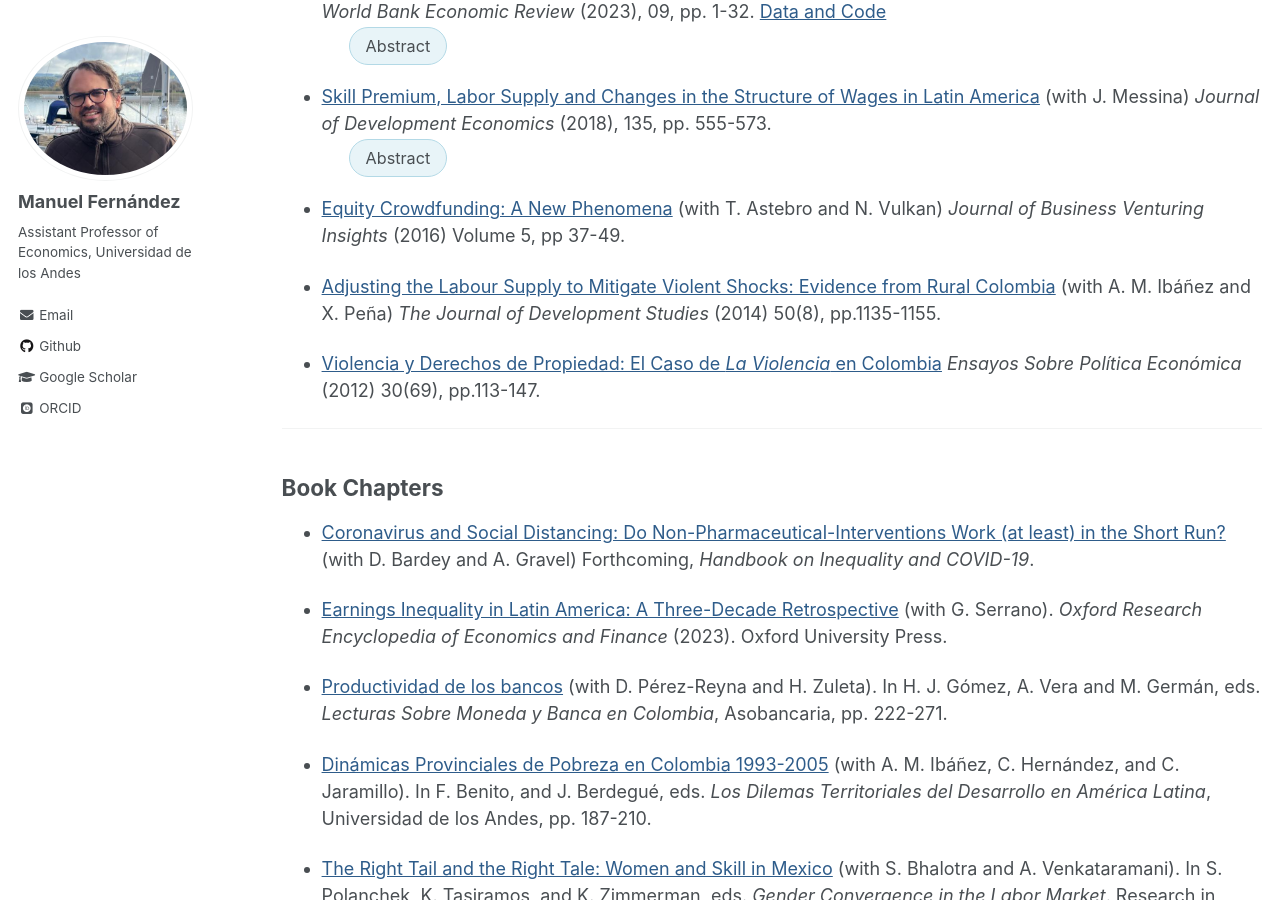
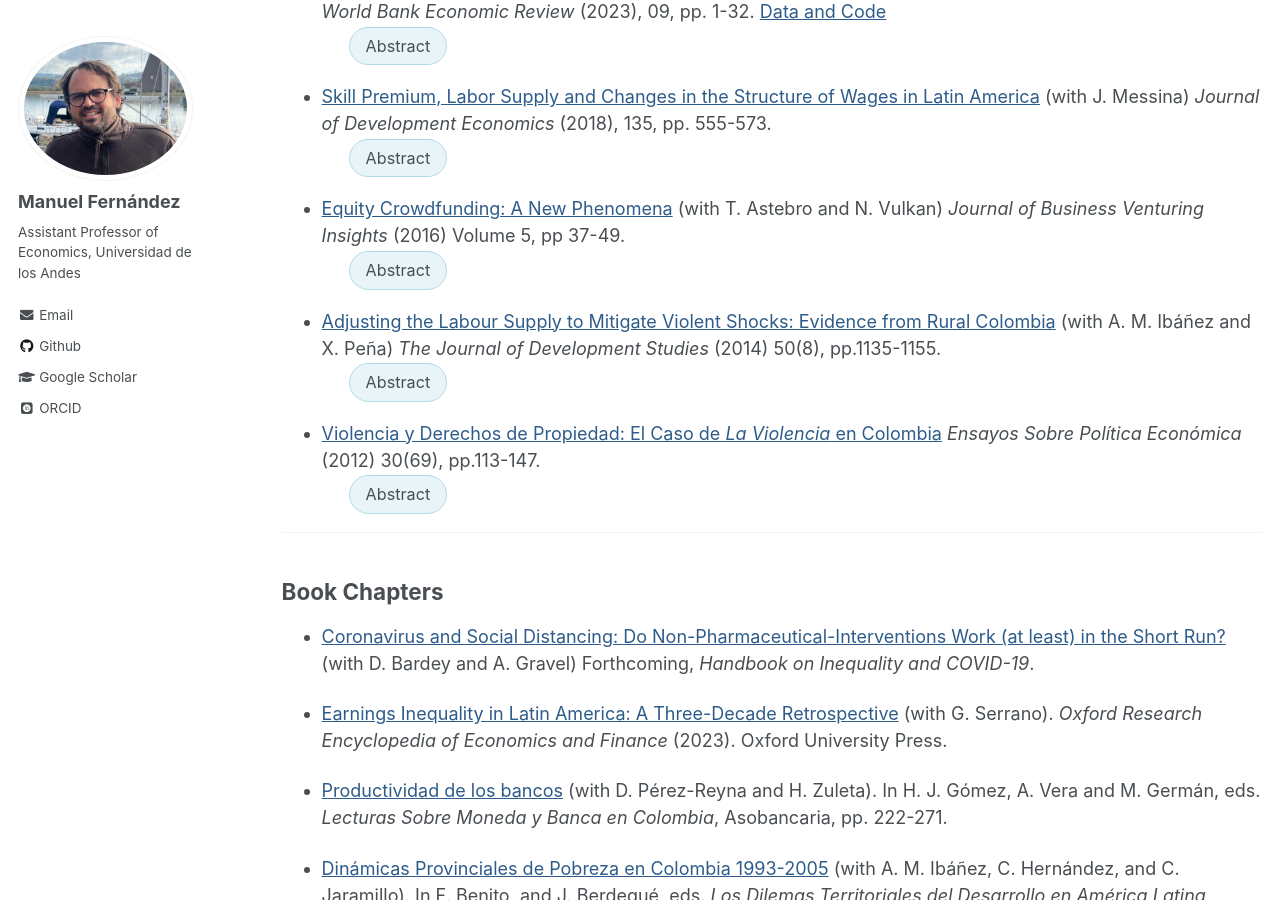
Before and after one commit to man-fern/man-fern.github.io, a Jekyll site: the page built from _pages/research.md, in a window 1280 px wide and 900 px high, scrolled down 396 px. Built offline with Jekyll 4.4.1, drawn with Linux system fonts in a browser that asks for light colours; some web fonts are replaced.

Commit message:
Abstract

```diff
--- a/_pages/research.md
+++ b/_pages/research.md
@@ -28,6 +28,7 @@
     </blockquote>
   </details>
 
+
 * [Skill Premium, Labor Supply and Changes in the Structure of Wages in Latin America](/files/Fernandez-Messina-Skill-Premium-JDE.pdf){:style="color:#2E5C8A;text-decoration:underline" target="_blank" rel="noopener"} (with J. Messina) *Journal of Development Economics* (2018), 135, pp. 555-573.
 
   <details style="display:block;margin-left:1.5rem;margin-top:-1.2em;">
@@ -39,9 +40,30 @@
 
 * [Equity Crowdfunding: A New Phenomena](https://www.sciencedirect.com/science/article/abs/pii/S2352673416300026){:style="color:#2E5C8A;text-decoration:underline" target="_blank" rel="noopener"} (with T. Astebro and N. Vulkan) *Journal of Business Venturing Insights* (2016) Volume 5, pp 37-49.
 
+  <details style="display:block;margin-left:1.5rem;margin-top:-1.2em;">
+    <summary style="background-color: #e8f4f8; padding: 6px 16px; border: 1px solid #b3d9e6; border-radius: 20px; display: inline-block; cursor: pointer; font-size: 0.9em;">Abstract</summary>
+    <blockquote>
+      <p><strong>Abstract:</strong> Crowdfunding has recently become available for entrepreneurs. Most academic studies analyse data from rewards-based (pre-selling) campaigns. In contrast, in this paper we analyse 636 campaigns, encompassing 17,188 investors and 64,831 investments between 2012 and 2015, from one of the leading European equity crowdfunding platforms. We provide descriptive statistics and carry out cross-campaign regression analysis. The descriptive statistics address its size, growth and geographic distributions in the UK. The regressions analyse which factors are associated with the probability of a successful campaign. We find some similarities and some interesting dissimilarities when comparing the descriptive statistics and regression results to research on rewards-based crowding. The data show that equity crowdfunding will likely pose great challenges to VC and business angel financiers in the near future. We discuss some research challenges and opportunities with these kind of data.</p>
+    </blockquote>
+  </details>
+
 * [Adjusting the Labour Supply to Mitigate Violent Shocks: Evidence from Rural Colombia](https://www.tandfonline.com/doi/abs/10.1080/00220388.2014.919384){:style="color:#2E5C8A;text-decoration:underline" target="_blank" rel="noopener"} (with A. M.  Ibáñez and X. Peña) *The Journal of Development Studies* (2014) 50(8), pp.1135-1155.
 
+  <details style="display:block;margin-left:1.5rem;margin-top:-1.2em;">
+    <summary style="background-color: #e8f4f8; padding: 6px 16px; border: 1px solid #b3d9e6; border-radius: 20px; display: inline-block; cursor: pointer; font-size: 0.9em;">Abstract</summary>
+    <blockquote>
+      <p><strong>Abstract:</strong> We study the use of labour markets to mitigate the impact of violent shocks on households in rural areas. Because the incidence of violent shocks is not exogenous, the analysis uses instrumental variables. As a response to violent shocks men decrease the time they devote to off-farm agricultural activities and increase off-farm non-agricultural activities, while women decrease their leisure time and increase the time they devote to household chores and childcare. Labour markets appear unable to fully absorb the additional labour supply. Policies in conflict-affected countries should aim to prevent labour markets from collapsing.</p>
+    </blockquote>
+  </details>
+
 * [Violencia y Derechos de Propiedad: El Caso de *La Violencia* en Colombia](/files/Fernandez-Violencia-derechos-propiedad.pdf){:style="color:#2E5C8A;text-decoration:underline" target="_blank" rel="noopener"} *Ensayos Sobre Política Económica* (2012) 30(69), pp.113-147.
+
+  <details style="display:block;margin-left:1.5rem;margin-top:-1.2em;">
+    <summary style="background-color: #e8f4f8; padding: 6px 16px; border: 1px solid #b3d9e6; border-radius: 20px; display: inline-block; cursor: pointer; font-size: 0.9em;">Abstract</summary>
+    <blockquote>
+      <p><strong>Abstract:</strong> Recent studies have analyzed the way in which the absence of well-defined property rights can generate the conditions for violent outbreaks to emerge. However, there are few studies that analyze the way in which violence, in the long run, can affect the structure of property rights in the regions that are affected. In this paper I investigate the effect of violence in the rates of informality in the possession of land in Colombia in the long run. By studying one of the periods of most intense violence in Colombia in the 20th century I find evidence that the municipalities affected during this period have informality rates in the possession of land which are higher in close to 2.9 percentage points (0.15 standard deviations). </p>
+    </blockquote>
+  </details>
 
 <hr>
 
```
